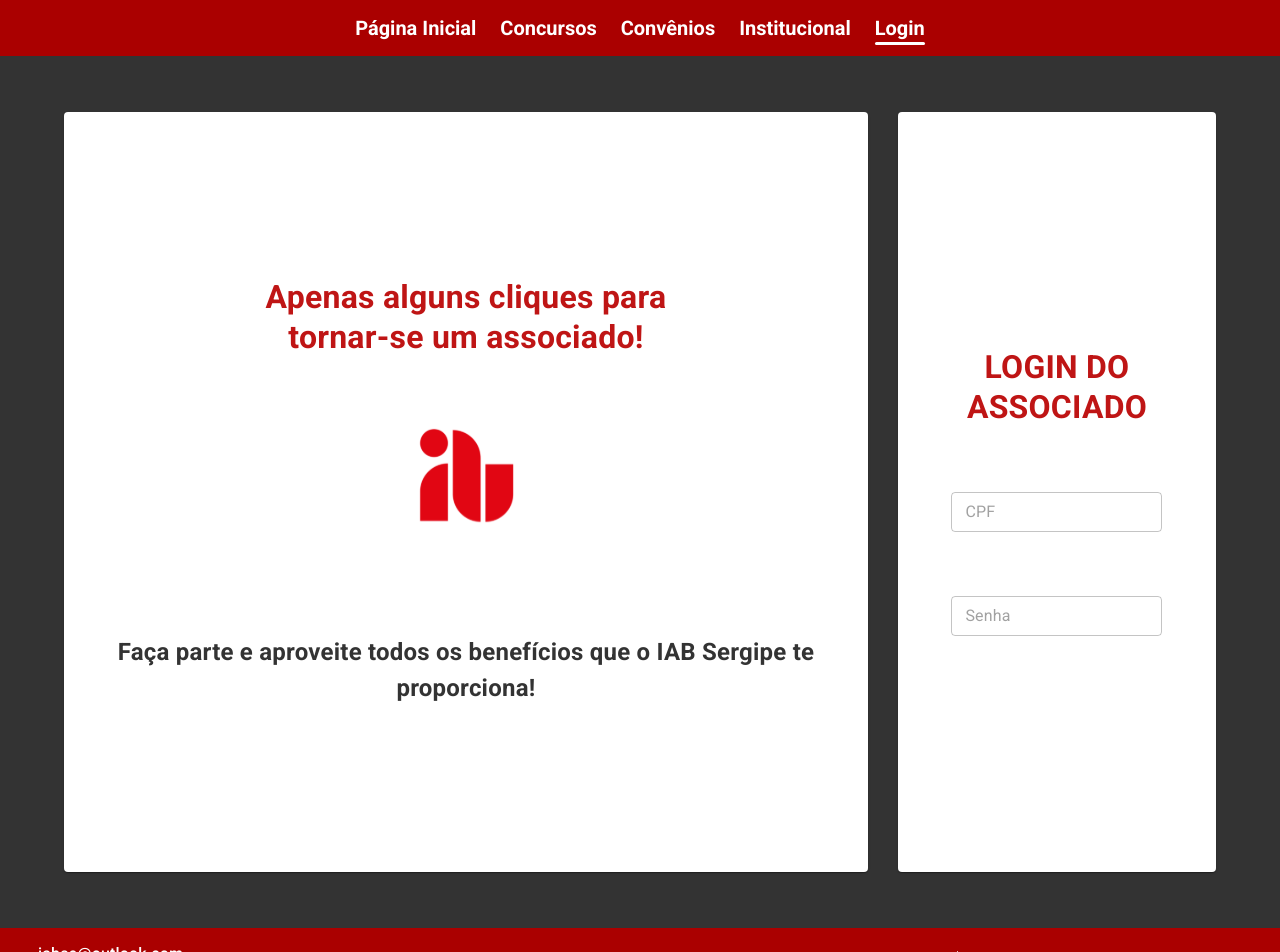
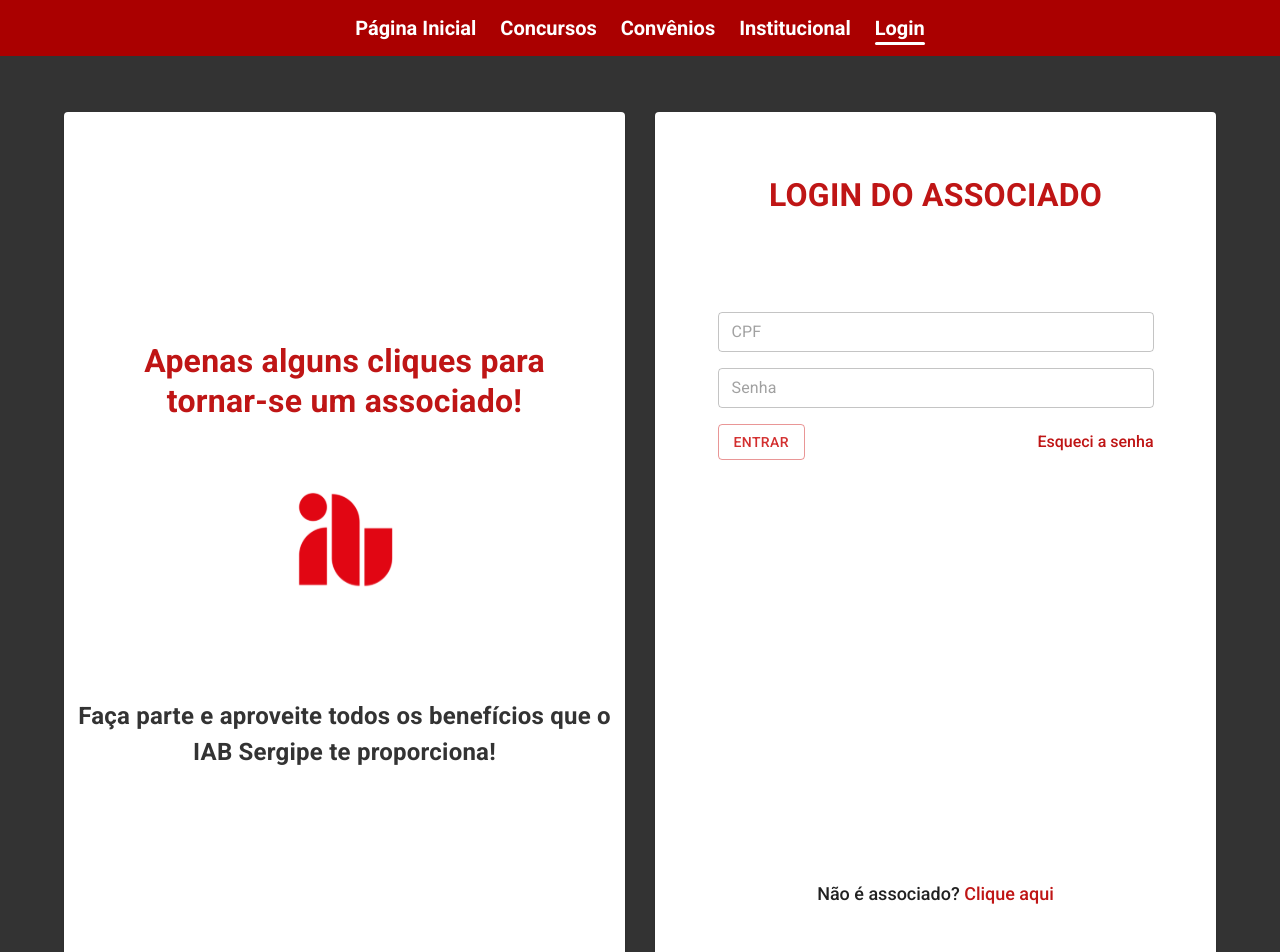
Before and after one commit to iaZe/iab-carteirinha, a React (Vite) app in the folder node/: page /login in a window 1280 px wide. Shown: the top 952 px of the page. Built offline with nearby package versions, Linux system fonts and the light colour scheme.

Commit message:
fix: consertado estilos login

```diff
--- a/node/src/pages/Login.tsx
+++ b/node/src/pages/Login.tsx
@@ -1,12 +1,13 @@
-import { Box, Paper, TextField, Typography } from "@mui/material";
+import { Box, Button, Link, Paper, TextField, Typography } from "@mui/material";
 import logo from "../assets/logo.svg"
 
 import { styled } from '@mui/material/styles';
+import { Link as RouterLink } from "react-router-dom";
 
 const StyledBox = styled(Box)({
     display: "flex",
     gap: "1.875rem",
-    "@media (max-width: 600px)" : {
+    "@media (max-width: 600px)": {
         flexDirection: "column"
     }
 });
@@ -19,6 +20,18 @@
     justifyContent: "center",
     flexDirection: "column",
     textAlign: "center",
+    paddingLeft: "0.5rem",
+    paddingRight: "0.5rem",
+    paddingTop: "4rem",
+    paddingBottom: "2rem",
+    width: "50%",
+    "@media (max-width: 600px)": {
+        minHeight: "35rem",
+        gap: "1.875rem",
+        width: "90%",
+        paddingLeft: "1rem",
+        paddingRight: "1rem",
+    }
 });
 
 const Title = styled(Typography)({
@@ -33,7 +46,6 @@
     marginTop: "2.5rem",
     fontWeight: "bold",
 });
-
 
 
 export function Login() {
@@ -52,8 +64,72 @@
                 <Title variant="h4">
                     LOGIN DO ASSOCIADO
                 </Title>
-                <TextField size="small" placeholder="CPF"/>
-                <TextField size="small" placeholder="Senha"/>
+                <Box
+                    sx={{
+                        display: "flex",
+                        flexDirection: "column",
+                        minWidth: "80%",
+                        justifyContent: "space-between",
+                        gap: "1rem",
+                        marginTop: "2rem",
+                        marginBottom: "2rem",
+                        flexGrow: 1,
+
+                    }}
+                >
+
+                    <TextField size="small" placeholder="CPF" />
+                    <TextField size="small" placeholder="Senha" />
+
+                    <Box
+                        sx={{
+                            display: "flex",
+                            justifyContent: "space-between",
+                            alignItems: "center",
+                        }}
+                    >
+                        <Button variant="outlined" color="error">
+                            Entrar
+                        </Button>
+                        <Link
+                            sx={{
+                                fontWeight: "medium",
+                                color: "#BF1515",
+                                textDecoration: "none",
+                                "&:hover": {
+                                    textDecoration: "underline"
+                                }
+                            }}
+                            component={RouterLink}
+                            to={"/recuperar-senha"}
+                        >
+                            Esqueci a senha
+                        </Link>
+                    </Box>
+                    <Box
+                        sx={{
+                            marginTop: "auto",
+                            fontWeight: "medium",
+                            fontSize: "large"
+                        }}
+
+                    >
+                        Não é associado?
+                        <Link
+                            sx={{
+                                color: "#BF1515",
+                                textDecoration: "none",
+                                "&:hover": {
+                                    textDecoration: "underline"
+                                }
+                            }}
+                            component={RouterLink}
+                            to={"/cadastro"}
+                        >
+                            {" Clique aqui"}
+                        </Link>
+                    </Box>
+                </Box>
             </StyledPaper>
         </StyledBox>
     );
```
